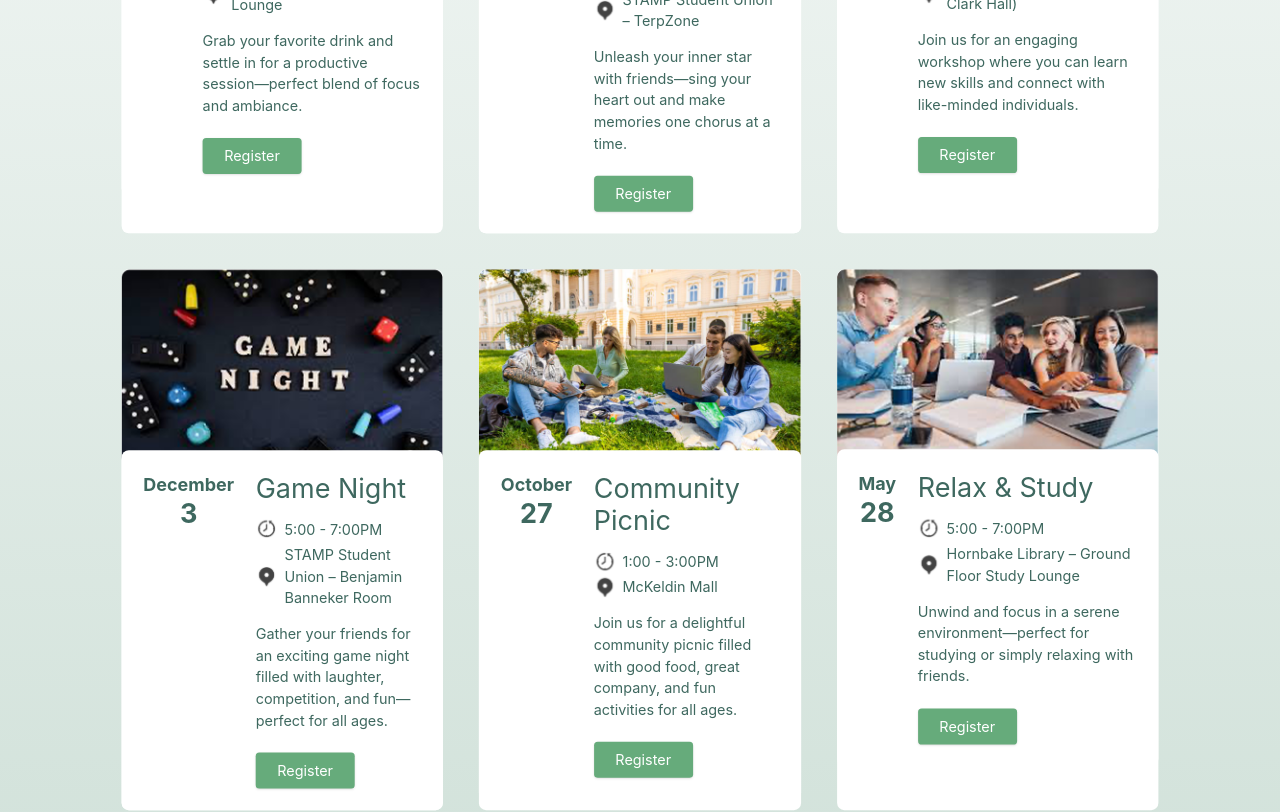
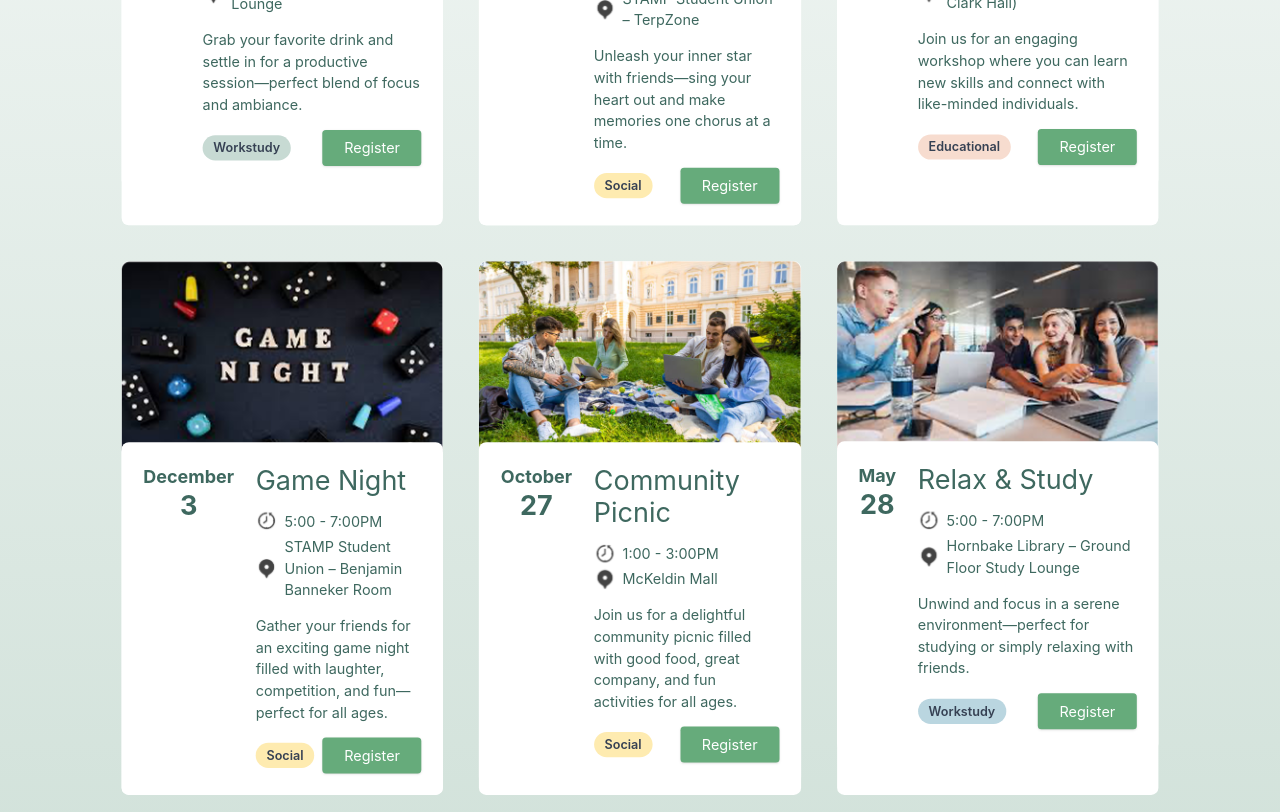
Before and after one commit to campuscoderscrew/hglo, a React (Vite) app: page / in a window 1280 px wide. Shown: the part 2780-3592 px from the top of the page. Built offline with nearby package versions, Linux system fonts and the light colour scheme.

Commit message:
Resolve merge conflicts, added tag feature to event cards

```diff
--- a/src/components/Event.jsx
+++ b/src/components/Event.jsx
@@ -1,6 +1,6 @@
 import "../App.css"
 
-export default function Event({ img, title, month, day, time, location, description }) {
+export default function Event({ img, title, month, day, time, location, description, tag, tagColor }) {
 
   // 3E685F
 
@@ -28,9 +28,12 @@ export default function Event({ img, title, month, day, time, location, descript
               {location}
             </span>
             <p className="my-2">{description}</p>
-            <button className="bg-[#66AB7B] rounded text-white bold px-6 py-2 cursor-pointer shadow mt-4 text-left">
-              Register
-            </button>
+            <div className="flex justify-between items-center mt-4">
+              <span style={{ backgroundColor: tagColor }} className="rounded-full px-3 py-1 text-sm font-semibold text-gray-700 mr-2">{tag}</span>
+              <button className="bg-[#66AB7B] rounded text-white bold px-6 py-2 cursor-pointer shadow text-left">
+                Register
+              </button>
+            </div>
           </div>
         </div>
       </div>
@@ -48,10 +51,16 @@ export default function Event({ img, title, month, day, time, location, descript
           </div>
           <div>
             <h2 className="text-xl md:text-2xl mb-4">{title}</h2>
-            <span className="sm:flex items-center gap-x-2 hidden">
+            <span className="sm:flex items-center gap-x-2 hidden mb-2">
               <img src="/events-icons/location.svg" className=" w-6" />
               {location}
             </span>
+            <div className="flex justify-between items-center mt-4">
+              <span style={{ backgroundColor: tagColor }} className="rounded-full px-3 py-1 text-sm font-semibold text-gray-700 mr-2">{tag}</span>
+              <button className="bg-[#66AB7B] rounded text-white bold px-6 py-2 cursor-pointer shadow text-left">
+                Register
+              </button>
+            </div>
           </div>
         </div>
       </div>
--- a/src/pages/Events.jsx
+++ b/src/pages/Events.jsx
@@ -17,6 +17,8 @@ export default function Events() {
       location: "ESJ Ground Floor Café Lounge",
       description:
         "Grab your favorite drink and settle in for a productive session—perfect blend of focus and ambiance.",
+      tag: "Workstudy",
+      tagColor: "#C7DAD3",
     },
     {
       img: "karaoke.png",
@@ -27,6 +29,8 @@ export default function Events() {
       location: "STAMP Student Union – TerpZone",
       description:
         "Unleash your inner star with friends—sing your heart out and make memories one chorus at a time.",
+      tag: "Social",
+      tagColor: "#FEEBB0",
     },
     {
       img: "workshop.png",
@@ -37,6 +41,8 @@ export default function Events() {
       location: "IDEA Factory (A. James Clark Hall)",
       description:
         "Join us for an engaging workshop where you can learn new skills and connect with like-minded individuals.",
+      tag: "Educational",
+      tagColor: "#F7DCCF",
     },
     {
       img: "gameNight.png",
@@ -47,6 +53,8 @@ export default function Events() {
       location: "STAMP Student Union – Benjamin Banneker Room",
       description:
         "Gather your friends for an exciting game night filled with laughter, competition, and fun—perfect for all ages.",
+      tag: "Social",
+      tagColor: "#FEEBB0",
     },
     {
       img: "communityPicnic.png",
@@ -57,6 +65,8 @@ export default function Events() {
       location: "McKeldin Mall",
       description:
         "Join us for a delightful community picnic filled with good food, great company, and fun activities for all ages.",
+      tag: "Social",
+      tagColor: "#FEEBB0",
     },
     {
       img: "relaxStudy.png",
@@ -67,6 +77,8 @@ export default function Events() {
       location: "Hornbake Library – Ground Floor Study Lounge",
       description:
         "Unwind and focus in a serene environment—perfect for studying or simply relaxing with friends.",
+      tag: "Workstudy",
+      tagColor: "#BAD6E0",
     },
   ];
 
```
